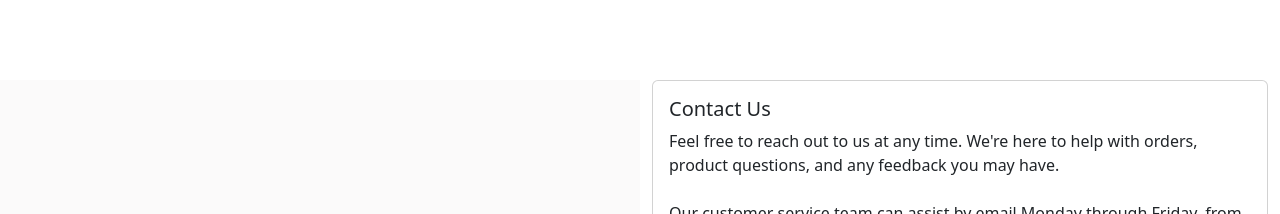
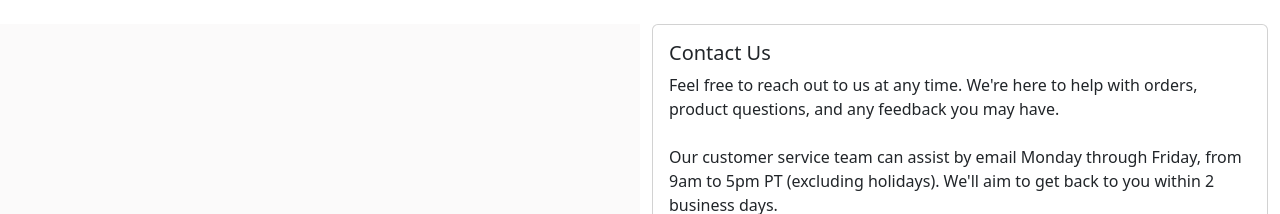
Before and after one commit to firekilin/randomCard, a plain HTML site: page Contact.html in a window 1280 px wide. Shown: the top 214 px of the page. Drawn offline with Linux system fonts and the light colour scheme.

Commit message:
調整版面

```diff
--- a/css/init.css
+++ b/css/init.css
@@ -8,9 +8,11 @@
 }
 
 #header{
+    padding: 0px;
     position: relative;
     z-index: 999;
     background-color: white !important;
+
 }
 
 #header > div > a {
--- a/header.html
+++ b/header.html
@@ -1,5 +1,5 @@
 <!--header navbar-->
-<div class="container-fluid justify-content-start">
+<div class="container-fluid pt-2 pb-2 justify-content-start">
 
     <button class="navbar-toggler" type="button" data-bs-toggle="offcanvas" data-bs-target="#offcanvasNavbar"
         aria-controls="offcanvasNavbar" aria-label="Toggle navigation">
--- a/js/init.js
+++ b/js/init.js
@@ -1,5 +1,7 @@
-$(function(){
+$(function () {
+  if (window.matchMedia("(max-width: 992px)").matches) {
     $("#header").load("header.html");
-    $("#footer").load("footer.html");
+  }
+  $("#footer").load("footer.html");
 
-  });
+});
```
